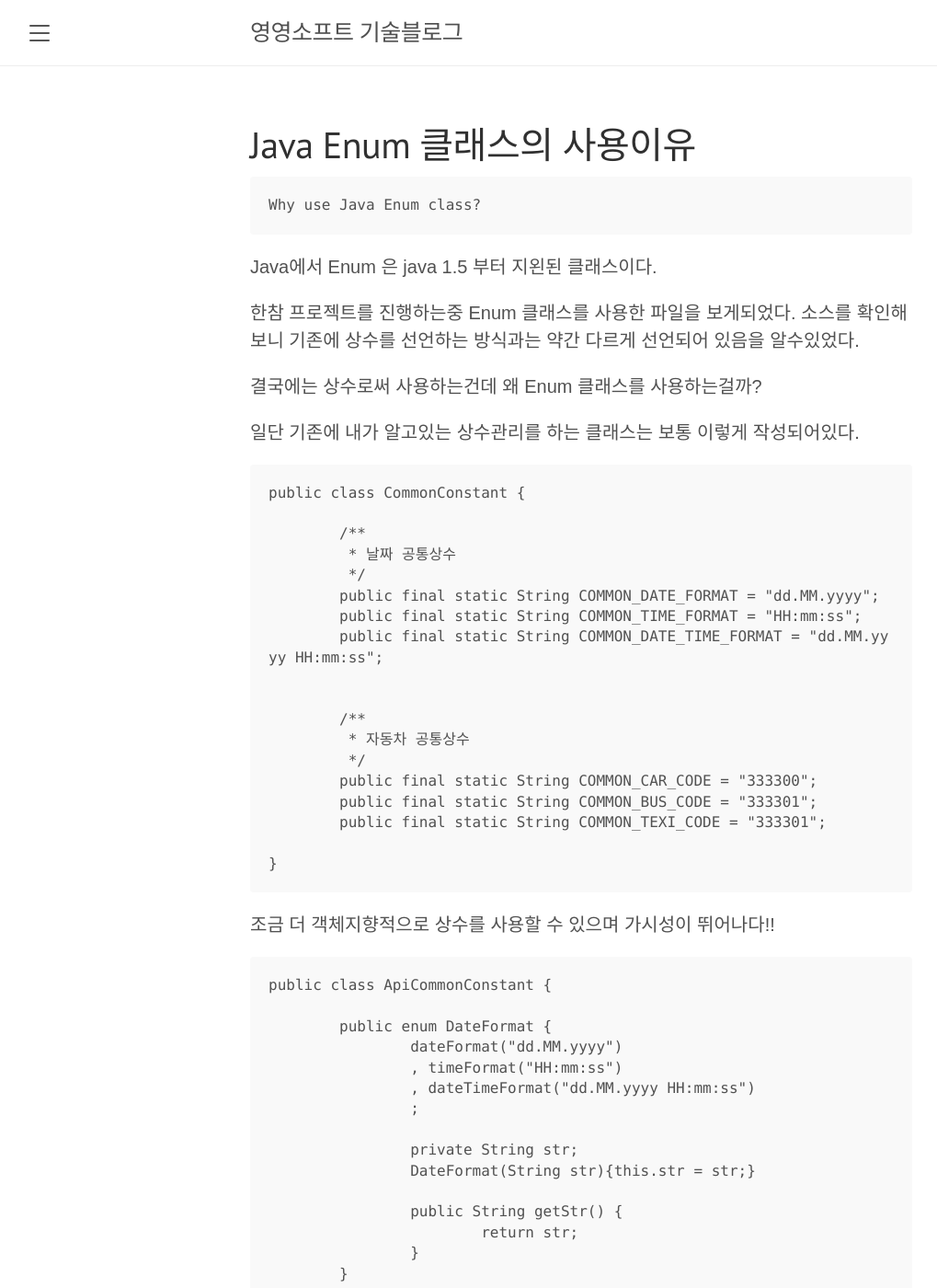
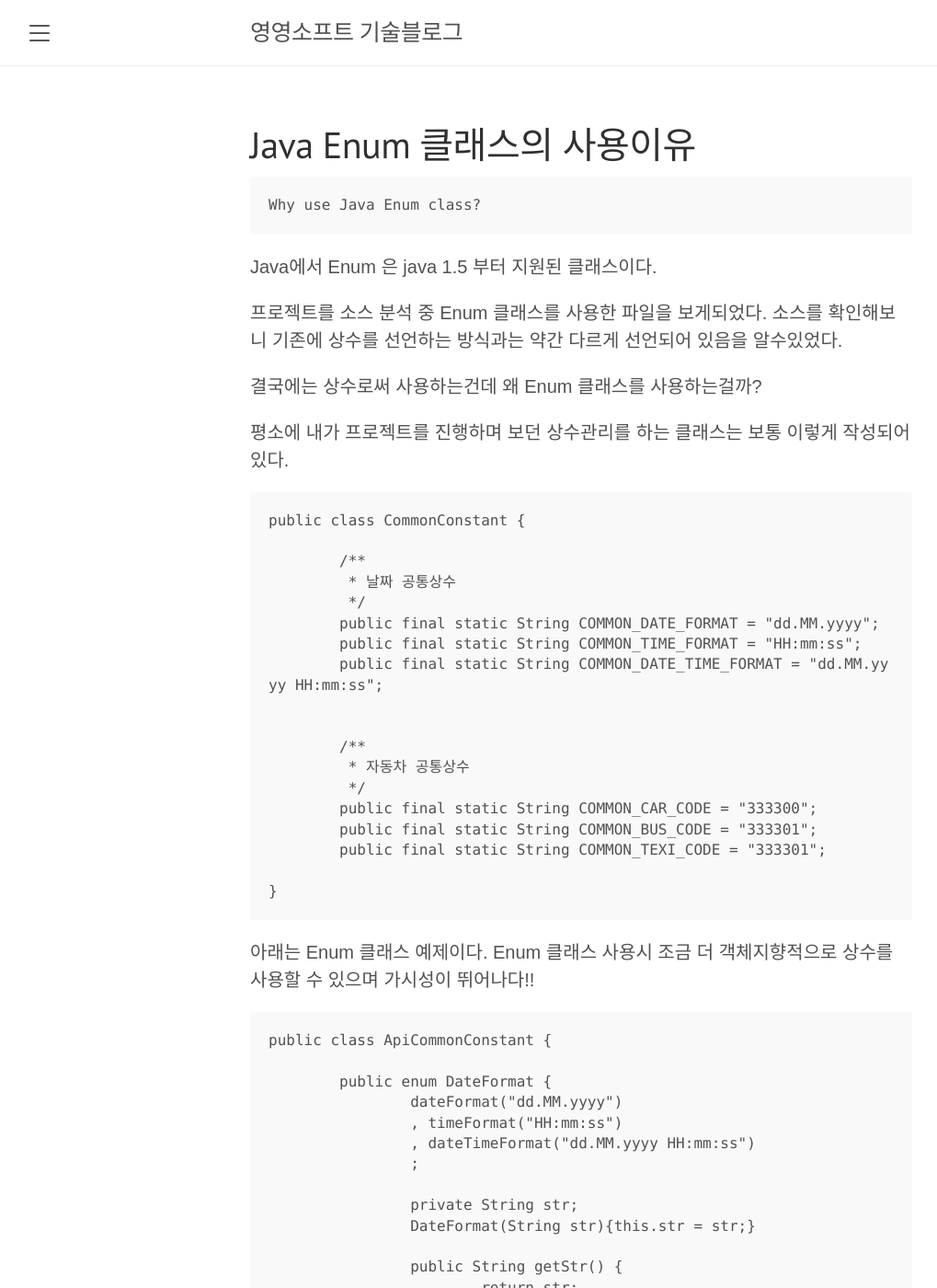
Before and after one commit to youngyoungsw2020/pre_youngyoungsw2020_github_io, a Jekyll site: the page built from _posts/2020-05-20-java-enum-used.md, in a window 1280 px wide and 1400 px high. Shown: the whole window at 92% size, without its empty margins (8-1027 px from the left). Built offline with Jekyll 4.4.1, drawn with Linux system fonts in a browser that asks for light colours.

Commit message:
ㅅㅅㅅ
ㅅㅅㅅ

````diff
--- a/_posts/2020-05-20-java-enum-used.md
+++ b/_posts/2020-05-20-java-enum-used.md
@@ -11,14 +11,14 @@ date: 2020-11-19 09:30:28
 Why use Java Enum class?
 ```
 
-Java에서 Enum 은 java 1.5 부터 지왼된 클래스이다.
+Java에서 Enum 은 java 1.5 부터 지원된 클래스이다.
 
-한참 프로젝트를 진행하는중 Enum 클래스를 사용한 파일을 보게되었다.
+프로젝트를 소스 분석 중 Enum 클래스를 사용한 파일을 보게되었다.
 소스를 확인해보니 기존에 상수를 선언하는 방식과는 약간 다르게 선언되어 있음을 알수있었다.
 
 결국에는 상수로써 사용하는건데 왜 Enum 클래스를 사용하는걸까?
 
-일단 기존에 내가 알고있는 상수관리를 하는 클래스는 보통 이렇게 작성되어있다.
+평소에 내가 프로젝트를 진행하며 보던 상수관리를 하는 클래스는 보통 이렇게 작성되어있다.
 
 ```
 public class CommonConstant {
@@ -41,8 +41,8 @@ public class CommonConstant {
 }
 ```
 
-
-조금 더 객체지향적으로 상수를 사용할 수 있으며 가시성이 뛰어나다!!
+아래는 Enum 클래스 예제이다.
+Enum 클래스 사용시 조금 더 객체지향적으로 상수를 사용할 수 있으며 가시성이 뛰어나다!!
 
 ```
 public class ApiCommonConstant {
@@ -110,7 +110,7 @@ public class test1 {
 ```
 
 
-<img src="https://youngyoungsw2020.github.io/myImages/enum-capture.png" width="750" height="200">
+<img src="https://youngyoungsw2020.github.io/myImages/enum-capture.png" width="350" height="200">
 
 ---
 
````
